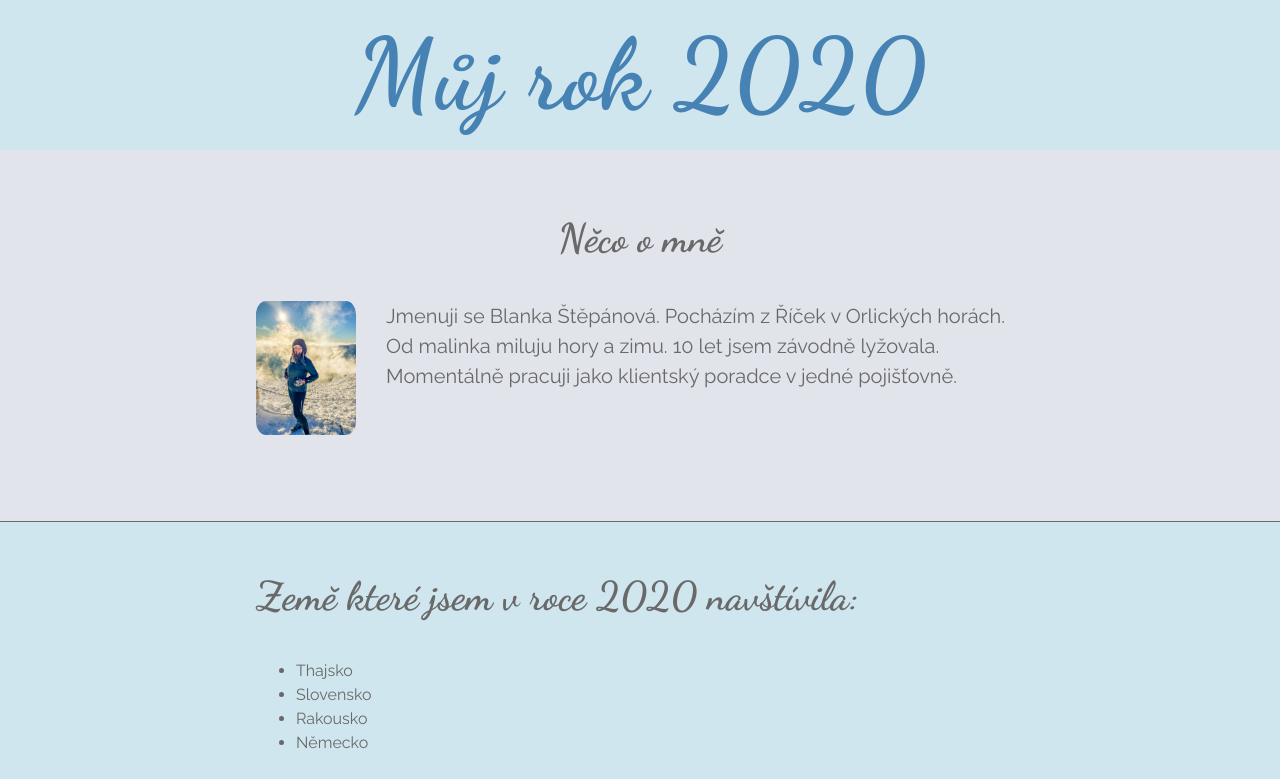
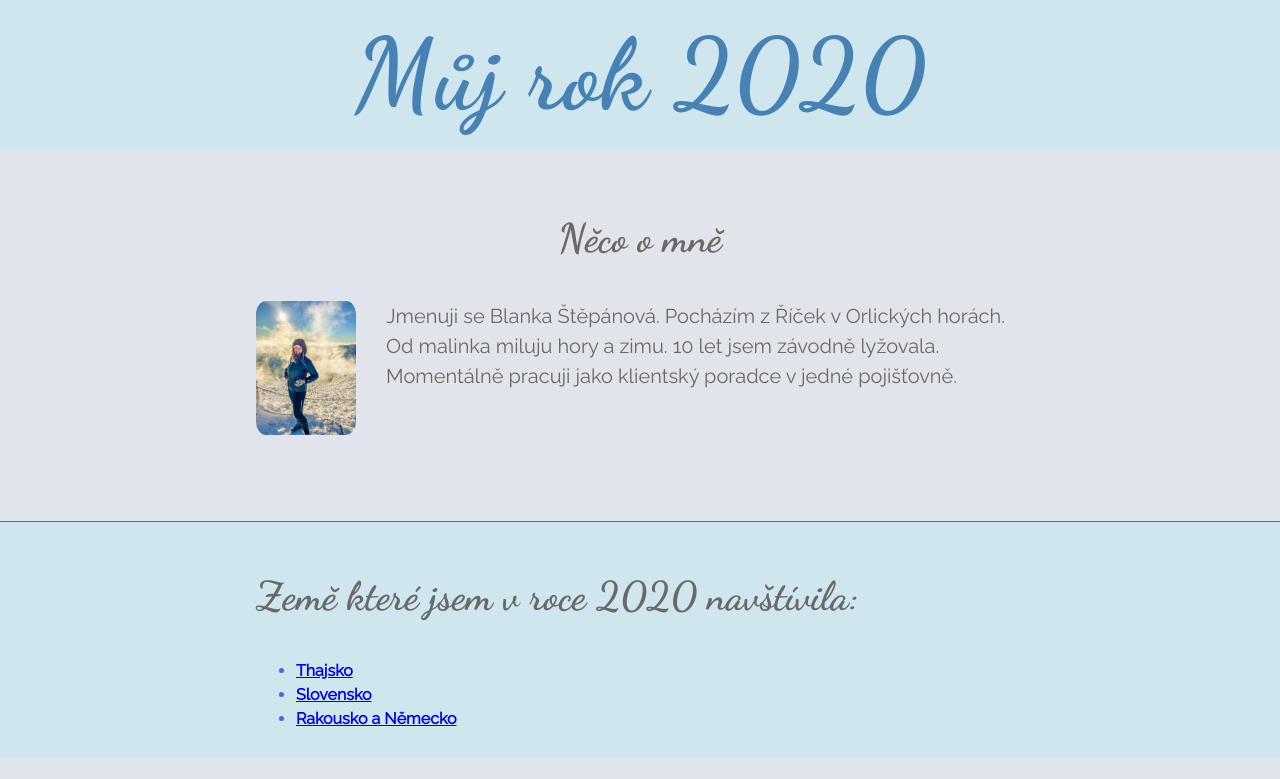
Before and after one commit to BlankaStepanova/Ukol1, a plain HTML site: page index.html in a window 1280 px wide. Shown: the top 779 px of the page. Drawn offline with Linux system fonts and the light colour scheme; grey boxes are pictures that could not be loaded.

Commit message:
Přidání kotev k sekcím

```diff
--- a/index.html
+++ b/index.html
@@ -44,10 +44,9 @@
 <h2>Země které jsem v roce 2020 navštívila:</h2>
 
     <ul>
-        <li>Thajsko</li>
-        <li>Slovensko</li>
-        <li>Rakousko</li>
-        <li>Německo</li>
+        <li><a href="#thajsko"> Thajsko</a></li>
+        <li><a href="#slovensko"> Slovensko</a></li>
+        <li><a href="#rakousko"> Rakousko a Německo</a></li>
     </ul>
 
 </section>
@@ -58,7 +57,7 @@
 
     <img class="thajskofoto" src="Obrazky/Thajsko.jpg" alt="Thajsko">
 
-    <p>
+    <p id="thajsko" >
         V <strong> Thajsku </strong> jsem byla v únoru 2020, byla to jedna z nejlepších dovolených. Byly jsme s kamarádkou Kamčou a dovolenou
         jsme pojaly opravdu cestovatelsky. Navštívily jsme celkem 4 ostrovy a na závěr jsme si užily 4 dny v Bangkoku.
         Hned jak půjde cestovat, tak se tam ráda znovu podívám.
@@ -66,14 +65,14 @@
 
     <img class="tatryfoto" src="Obrazky/Tatry.jpg" alt="Tatry">
 
-    <p>
+    <p id="slovensko" >
         Na <strong> Slovensku </strong> jsem byla na týdenní dovolené s rodiči. Dala jsem jim tento pobyt jako dárek k Vánocům. Užili jsme si společný
         čas a procestovali jsme Tatry křížem krážem.
     </p>
 
     <img class="rakouskofoto" src="Obrazky/Rakousko.jpg" alt="Rakousko">
 
-    <p>
+    <p id="rakousko" >
        <strong>Rakousko a Německo</strong> spojím dohromady. Tyto země jsem navštivila s kamarádkama Klárkou a Šveckou. Byla to taková
         punková dovolená. Neměly jsme žádné ubytování, pouze auto, stan a samy sebe a musím říct že to bylo super.
         Hodně jsme toho nachodily ale i jsme navštívily spousty krásných měst a jezer. A dobře, přiznám se,
--- a/style.css
+++ b/style.css
@@ -1,3 +1,4 @@
+/* Celá stránka */
 
 body {
     color: #696969;
@@ -5,6 +6,8 @@ body {
     margin: 0;
     font-family: 'Raleway', sans-serif;
 }
+
+/* Nadpisy */
 
 h1 {
     text-align: center;
@@ -18,6 +21,8 @@ h2 {
     font-size: 40px;
     font-family: 'Dancing Script', cursive;
 }
+
+/* Texty */
 
 .Nadpis_o_mne{
     text-align: center;
@@ -48,6 +53,11 @@ section{
     border-top: 1px solid #696969;
 }
 
+ul{
+    font-weight: bold;
+    color: royalblue;
+}
+
 .popis_míst{
     background-color:#e1e5eb;
     border-bottom: 1px solid #696969;
@@ -65,6 +75,8 @@ section{
     padding: 20px;
     color: #4682b4;
 }
+
+/* Fotky */
 
 .moje_foto {
     width: 200px;
```
Also changed, not shown: barvy.txt.
